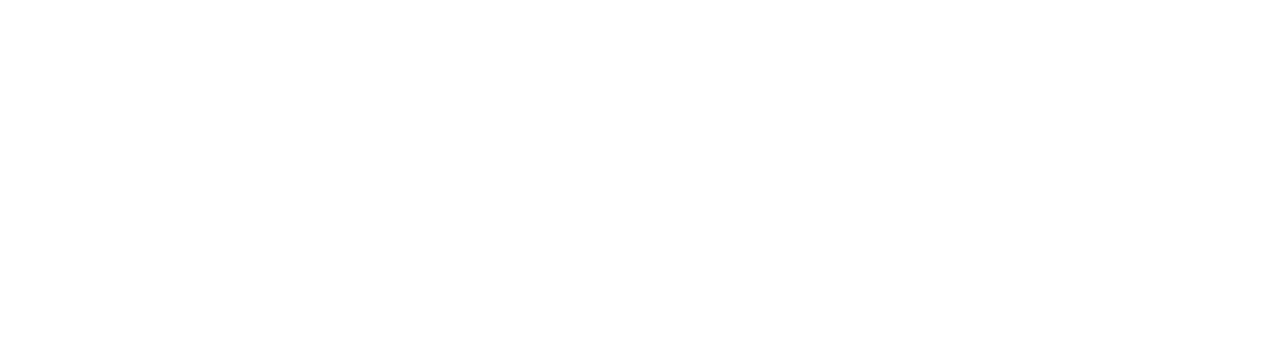
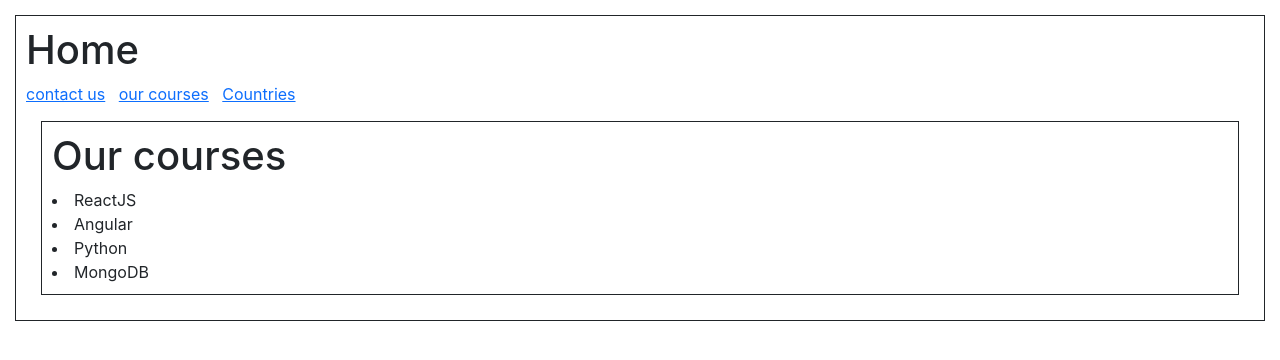
Before and after one commit to vigneshV2405/myPages, a React (Create React App) app: page /courses in a window 1280 px wide. Shown: the top 360 px of the page. Built offline with nearby package versions, Linux system fonts and the light colour scheme.

Commit message:
routing12-09

```diff
--- a/package.json
+++ b/package.json
@@ -9,6 +9,7 @@
     "axios": "^1.5.0",
     "react": "^18.2.0",
     "react-dom": "^18.2.0",
+    "react-router-dom": "^6.15.0",
     "react-scripts": "5.0.1",
     "web-vitals": "^2.1.4"
   },
--- a/public/index.html
+++ b/public/index.html
@@ -25,6 +25,8 @@
       Learn how to configure a non-root public URL by running `npm run build`.
     -->
     <title>React App</title>
+    <link href="https://cdn.jsdelivr.net/npm/bootstrap@5.3.1/dist/css/bootstrap.min.css" rel="stylesheet">
+    <script src="https://cdn.jsdelivr.net/npm/bootstrap@5.3.1/dist/js/bootstrap.bundle.min.js"></script>
   </head>
   <body>
     <noscript>You need to enable JavaScript to run this app.</noscript>
--- a/src/App.jsx
+++ b/src/App.jsx
@@ -1,13 +1,17 @@
 import React from 'react';
-import logo from './logo.svg';
 import './App.css';
-import Counter from './counter.jsx'
-import TodoList from './todolist.jsx'
-import axios from 'axios';
-import Child from './childComp.jsx'
+import { Outlet,Link } from 'react-router-dom';
 
 function App() {
-
+  return (
+    <div className='box'>
+        <h1>Home</h1>
+        <Link to="/contact">contact us</Link>&nbsp;&nbsp;&nbsp;
+        <Link to="/courses">our courses</Link>&nbsp;&nbsp;&nbsp;
+        <Link to="/countries">Countries</Link>
+        <Outlet></Outlet>
+    </div>
+  )
 }
 
 export default App;
--- /dev/null
+++ b/src/Contact.jsx
@@ -0,0 +1,9 @@
+function Contact(){
+    return (
+        <div className="box">
+            <h3>Phone: 9876543210</h3>
+        </div>
+    )
+}
+
+export default Contact
--- /dev/null
+++ b/src/Countries.jsx
@@ -0,0 +1,30 @@
+import axios from 'axios'
+import React, { useEffect } from 'react'
+import {Link,Outlet} from 'react-router-dom';
+
+function Countries() {
+
+    const [ countries , setC ] = React.useState([])
+    useEffect(()=>{
+        axios.get("https://restcountries.com/v3/all").then((resp)=>{
+            setC(resp.data)
+        })
+    },[])
+
+  return (
+    <div className="border border-2 border-primary m-3 p-3 d-flex">
+        <div>
+            <h1>Countries</h1>
+            <ul>
+                { countries.length>0 && countries.map((country,i)=>{
+                    return <li key={i}><Link to={"countrydetails/"+country.name.common}>{country.name.common}</Link></li>
+                })}
+            </ul>
+        </div>
+        <Outlet className="border border-2"></Outlet>
+
+    </div>
+  )
+}
+
+export default Countries
--- /dev/null
+++ b/src/Countrydetails.jsx
@@ -0,0 +1,13 @@
+import React from 'react'
+import { useParams } from 'react-router-dom'
+
+function Countrydetails() {
+    var x = useParams()
+  return (
+    <div>
+        <h3>{x.cname}</h3>
+    </div>
+  )
+}
+
+export default Countrydetails
--- /dev/null
+++ b/src/courses.jsx
@@ -0,0 +1,22 @@
+import React from 'react'
+
+function Courses() {
+    var [courses,setC] = React.useState([
+        'ReactJS',
+        'Angular',
+        'Python',
+        'MongoDB'
+    ])
+  return (
+    <div className="box">
+        <h1>Our courses</h1>
+        {
+            courses.map((course,i)=>{
+                return <li key={i}>{course}</li>
+            })
+        }
+    </div>
+  )
+}
+
+export default Courses;
--- a/src/index.js
+++ b/src/index.js
@@ -2,11 +2,43 @@
 import ReactDOM from 'react-dom/client';
 import './index.css';
 import App from './App';
+import Contact from './Contact';
+import Courses from './courses';
+import Countries from './Countries';
+import Countrydetails from './Countrydetails';
 import reportWebVitals from './reportWebVitals';
+import {createBrowserRouter,RouterProvider} from "react-router-dom";
+
+const router = createBrowserRouter([
+  {
+    path: "/",
+    element:<App></App>,
+    children : [
+      {
+        path: "/contact",
+        element:<Contact></Contact>
+      },
+      {
+        path:'/courses',
+        element:<Courses></Courses>
+      },
+      {
+        path:'/countries',
+        element:<Countries></Countries>,
+        children:[
+          {
+            path:'countrydetails/:cname',
+            element:<Countrydetails></Countrydetails>
+          }
+        ]
+      }
+    ]
+  }
+]);
 
 const root = ReactDOM.createRoot(document.getElementById('root'));
 root.render(
-  <App />
+  <RouterProvider router={router}></RouterProvider>
 );
 
 // If you want to start measuring performance in your app, pass a function
```
Also changed, not shown: 1 other file (tests, documents, lock files or other folders).
